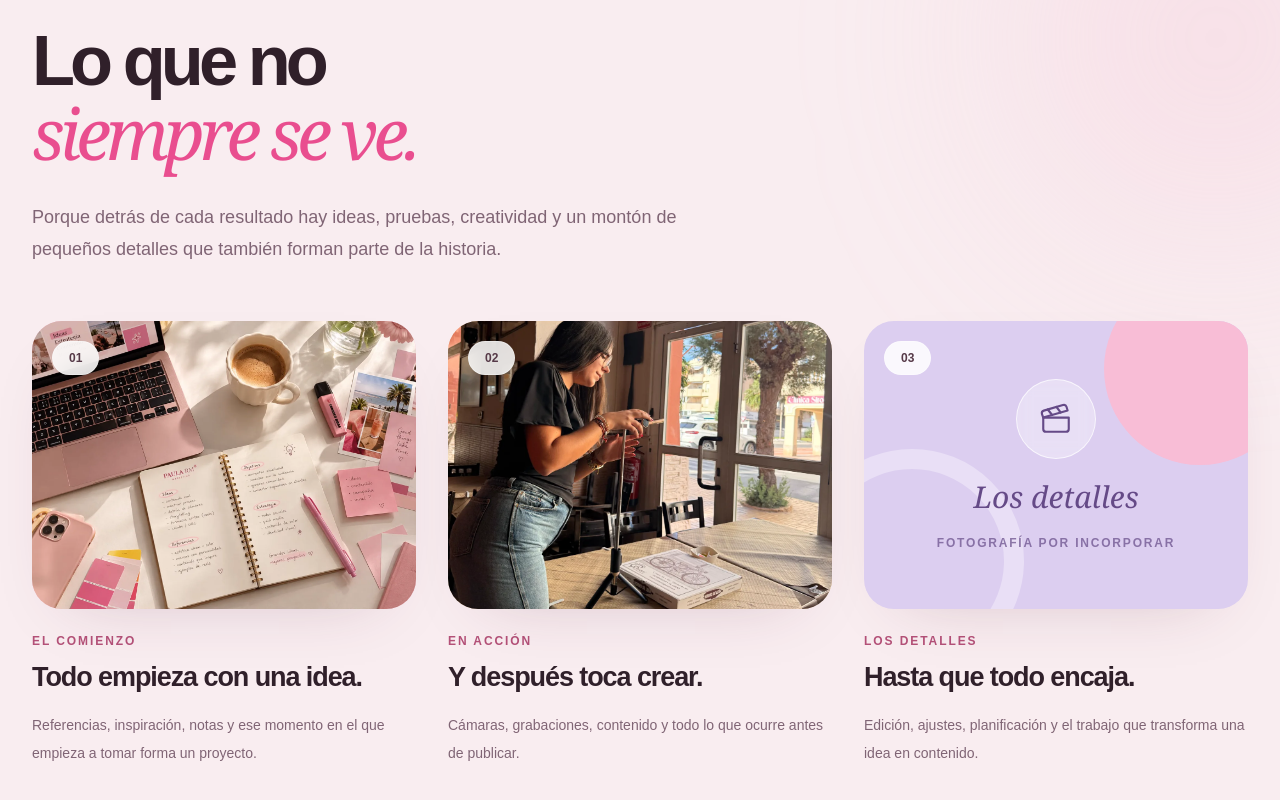
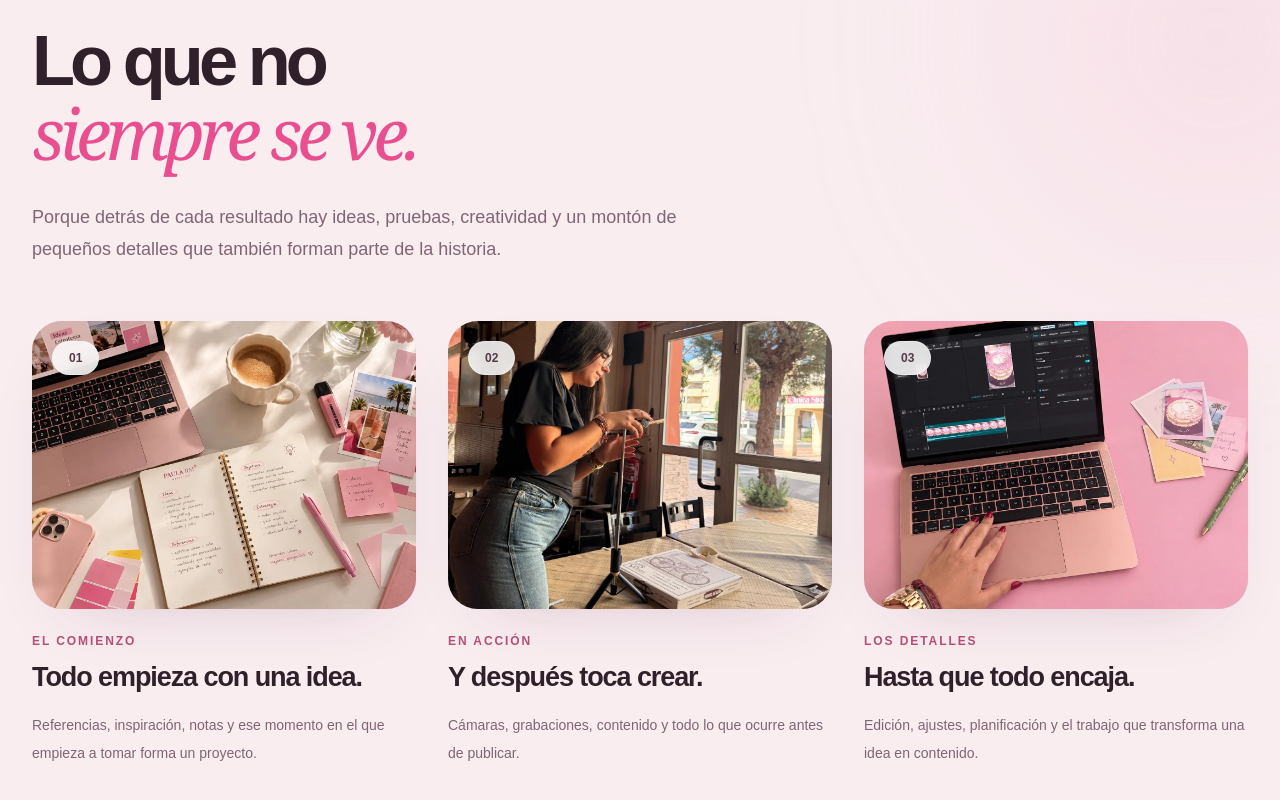
Before and after one commit to Javiermartin12/paula-portfolio, a Next.js app: page / in a window 1280 px wide. Shown: the part 11120-11920 px from the top of the page. Built offline with nearby package versions, Linux system fonts and the light colour scheme; no server answers.

Commit message:
Agrega nueva imagen para la sección de edición en el perfil de Paula

```diff
--- a/src/data/profile.ts
+++ b/src/data/profile.ts
@@ -18,6 +18,6 @@ export const paulaProfile = {
   behindImages: {
     ideas: "/images/paula/paula-behind-02.webp",
     shooting: "/images/paula/paula-trabajando.webp",
-    editing: "",
+    editing: "/images/paula/paula-behind-03.webp",
   },
 };
```
Also changed, not shown: public/images/paula/paula-behind-03.webp (added).
